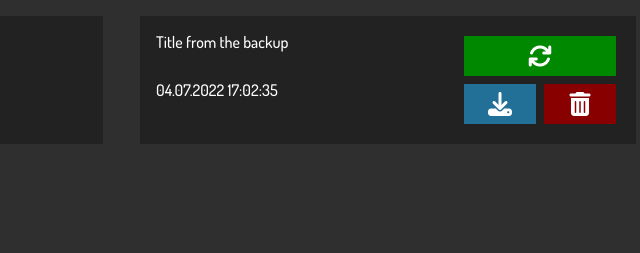
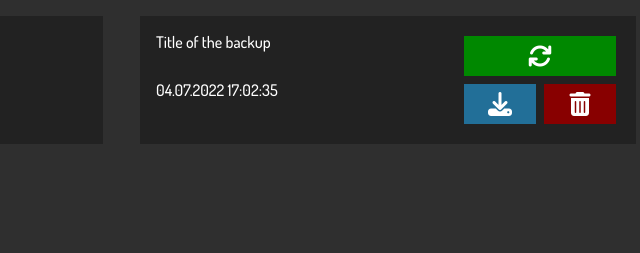
Before and after one commit to CuzImBisonratte/maincontrol, a plain HTML site: page index.html in a window 1280 px wide. Both pictures are taken after a click on the element "DB-Saver". Shown: the top 253 px of the page, 633-1273 px from the left. Drawn offline with Linux system fonts and the light colour scheme.

Commit message:
fixed grammar

```diff
--- a/index.html
+++ b/index.html
@@ -72,7 +72,7 @@
                     <div class="divider_right">
                         <div class="db_save_restore_entry" id="db_save_resore_db1">
                             <div class="db_save_restore_entry_title">
-                                <span>Title from the backup</span>
+                                <span>Title of the backup</span>
                             </div>
                             <div class="db_save_restore_entry_time">
                                 <span>04.07.2022 17:02:35</span>
```
